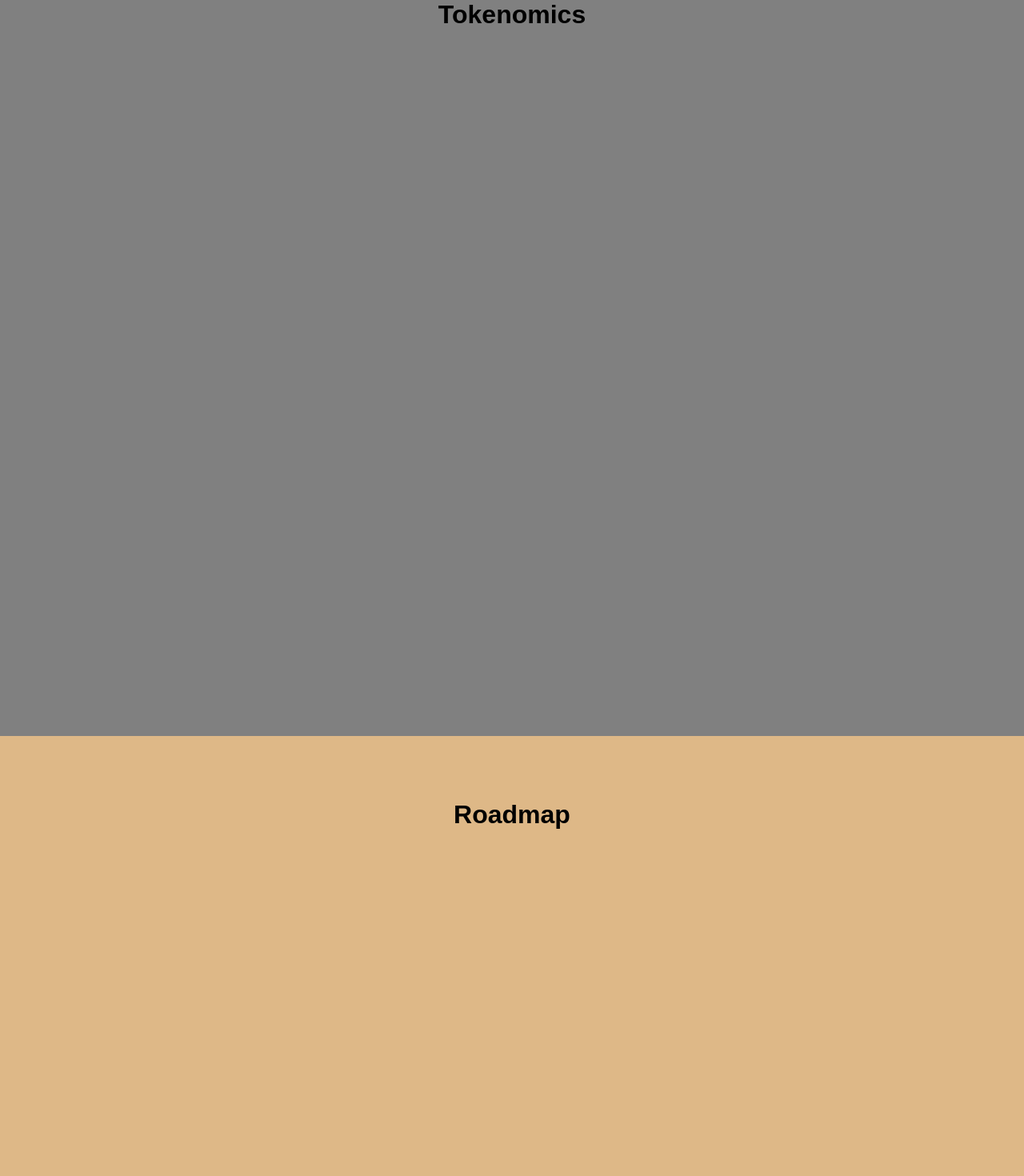
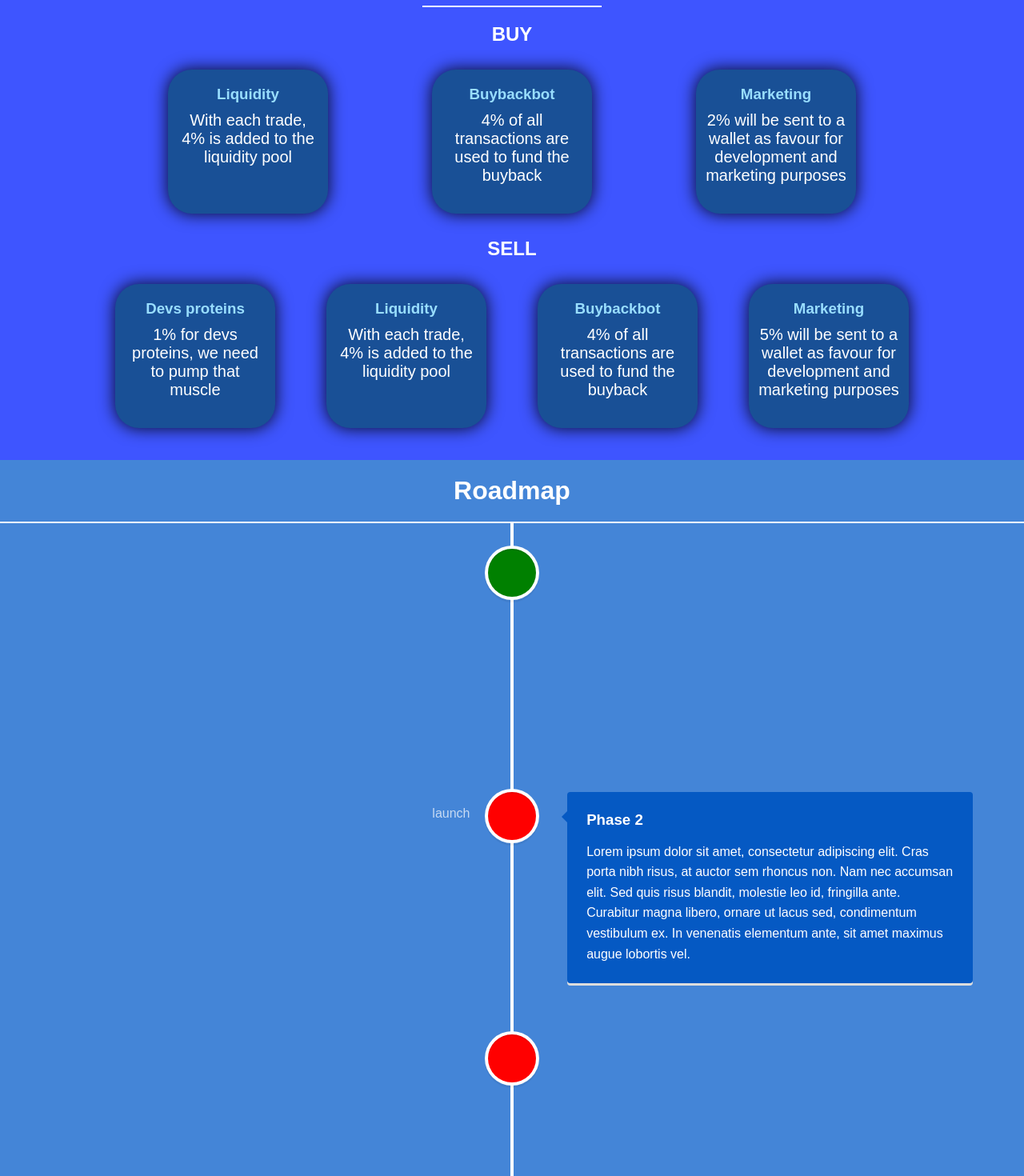
Before and after one commit to sesar002/react_website, a React (Create React App) app: page / in a window 1280 px wide. Shown: the part 1080-2550 px from the top of the page at 80% size. Built offline with nearby package versions, Linux system fonts and the light colour scheme.

Commit message:
roadmap and tokenomics added

```diff
--- a/package.json
+++ b/package.json
@@ -13,6 +13,7 @@
     "react-icons": "^4.2.0",
     "react-scripts": "4.0.3",
     "react-scroll": "^1.8.2",
+    "react-vertical-timeline-component": "^3.3.3",
     "styled-components": "^5.3.0",
     "web-vitals": "^1.1.2"
   },
--- a/src/web/Main.js
+++ b/src/web/Main.js
@@ -3,7 +3,7 @@ import { useState } from "react";
 import "./style.scss";
 import Sidebar from "./sidebar/Sidebar";
 import Home from "./pages/Home";
-import Tokenomics from "./pages/Tokenomics";
+import Tokenomics from "./pages/tokenomics/Tokenomics";
 import Roadmap from "./pages/Roadmap";
 import Team from "./pages/Team";
 
@@ -18,10 +18,14 @@ const Main = () => {
     <>
       <Sidebar isOpen={isOpen} toggle={toggle} />
       <Navbar toggle={toggle} />
-      <Home id="home" />
-      <Tokenomics id="tokenomics" />
-      <Roadmap id="roadmap" />
-      <Team id="team" />
+      <div id="home" className="navigate" />
+      <Home />
+      <div id="tokenomics" className="navigate" />
+      <Tokenomics />
+      <div id="roadmap" className="navigate" />
+      <Roadmap />
+      <div id="team" className="navigate" />
+      <Team />
     </>
   );
 };
--- a/src/web/navbar/NavbarElements.js
+++ b/src/web/navbar/NavbarElements.js
@@ -2,7 +2,7 @@ import styled from "styled-components";
 import { Link } from "react-scroll";
 
 export const Nav = styled.nav`
-  background: #000;
+  background: #000e43;
   width: 100%;
   height: 80px;
   display: flex;
@@ -79,8 +79,8 @@ export const NavLinks = styled(Link)`
   cursor: pointer;
 
   &:hover {
-    color: #15cdfc;
-    border-bottom: #15cdfc solid 3px;
+    color: #0014ff;
+    border-bottom: #0014ff solid 3px;
   }
 `;
 
@@ -95,7 +95,7 @@ export const NavBtn = styled.div`
 
 export const NavBtnLink = styled.a`
   border-radius: 50px;
-  background: red;
+  background: #0014ff;
   white-space: nowrap;
   padding: 10px 22px;
   color: white;
@@ -109,6 +109,6 @@ export const NavBtnLink = styled.a`
   &:hover {
     transition: all 0.2s ease-in-out;
     background: #fff;
-    color: red;
+    color: #0014ff;
   }
 `;
--- a/src/web/pages/Home.js
+++ b/src/web/pages/Home.js
@@ -2,11 +2,7 @@ import React from "react";
 import "../style.scss";
 
 const Home = () => {
-  return (
-    <div className="home">
-      <h1>Home</h1>
-    </div>
-  );
+  return <div className="home"></div>;
 };
 
 export default Home;
--- a/src/web/pages/Roadmap.js
+++ b/src/web/pages/Roadmap.js
@@ -1,10 +1,97 @@
 import React from "react";
 import "../style.scss";
+import {
+  VerticalTimeline,
+  VerticalTimelineElement,
+} from "react-vertical-timeline-component";
+import "react-vertical-timeline-component/style.min.css";
 
 const Roadmap = () => {
   return (
     <div className="roadmap">
       <h1>Roadmap</h1>
+      <VerticalTimeline>
+        <VerticalTimelineElement
+          className="vertical-timeline-element--work"
+          contentStyle={{ background: "#0559c3", color: "#fff" }}
+          contentArrowStyle={{ borderRight: "7px solid  #0559c3" }}
+          date="before launch"
+          iconStyle={{ background: "green", color: "#fff" }}
+        >
+          <h3 className="vertical-timeline-element-title">Phase 1</h3>
+          <p>
+            Lorem ipsum dolor sit amet, consectetur adipiscing elit. Cras porta
+            nibh risus, at auctor sem rhoncus non. Nam nec accumsan elit. Sed
+            quis risus blandit, molestie leo id, fringilla ante. Curabitur magna
+            libero, ornare ut lacus sed, condimentum vestibulum ex. In venenatis
+            elementum ante, sit amet maximus augue lobortis vel.
+          </p>
+        </VerticalTimelineElement>
+        <VerticalTimelineElement
+          className="vertical-timeline-element--work"
+          date="launch"
+          contentStyle={{ background: "#0559c3", color: "#fff" }}
+          contentArrowStyle={{ borderRight: "7px solid  #0559c3" }}
+          iconStyle={{ background: "red", color: "#fff" }}
+        >
+          <h3 className="vertical-timeline-element-title">Phase 2</h3>
+          <p>
+            Lorem ipsum dolor sit amet, consectetur adipiscing elit. Cras porta
+            nibh risus, at auctor sem rhoncus non. Nam nec accumsan elit. Sed
+            quis risus blandit, molestie leo id, fringilla ante. Curabitur magna
+            libero, ornare ut lacus sed, condimentum vestibulum ex. In venenatis
+            elementum ante, sit amet maximus augue lobortis vel.
+          </p>
+        </VerticalTimelineElement>
+        <VerticalTimelineElement
+          className="vertical-timeline-element--work"
+          date="week after launch"
+          contentStyle={{ background: "#0559c3", color: "#fff" }}
+          contentArrowStyle={{ borderRight: "7px solid  #0559c3" }}
+          iconStyle={{ background: "red", color: "#fff" }}
+        >
+          <h3 className="vertical-timeline-element-title">Phase 3</h3>
+          <p>
+            Lorem ipsum dolor sit amet, consectetur adipiscing elit. Cras porta
+            nibh risus, at auctor sem rhoncus non. Nam nec accumsan elit. Sed
+            quis risus blandit, molestie leo id, fringilla ante. Curabitur magna
+            libero, ornare ut lacus sed, condimentum vestibulum ex. In venenatis
+            elementum ante, sit amet maximus augue lobortis vel.
+          </p>
+        </VerticalTimelineElement>
+        <VerticalTimelineElement
+          className="vertical-timeline-element--work"
+          date="two weeks after launch"
+          contentStyle={{ background: "#0559c3", color: "#fff" }}
+          contentArrowStyle={{ borderRight: "7px solid  #0559c3" }}
+          iconStyle={{ background: "red", color: "#fff" }}
+        >
+          <h3 className="vertical-timeline-element-title">Phase 4</h3>
+          <p>
+            Lorem ipsum dolor sit amet, consectetur adipiscing elit. Cras porta
+            nibh risus, at auctor sem rhoncus non. Nam nec accumsan elit. Sed
+            quis risus blandit, molestie leo id, fringilla ante. Curabitur magna
+            libero, ornare ut lacus sed, condimentum vestibulum ex. In venenatis
+            elementum ante, sit amet maximus augue lobortis vel.
+          </p>
+        </VerticalTimelineElement>
+        <VerticalTimelineElement
+          className="vertical-timeline-element--education"
+          date="1 mounth after lounch"
+          contentStyle={{ background: "#0559c3", color: "#fff" }}
+          contentArrowStyle={{ borderRight: "7px solid  #0559c3" }}
+          iconStyle={{ background: "red", color: "#fff" }}
+        >
+          <h3 className="vertical-timeline-element-title">Phase 5</h3>
+          <p>
+            Lorem ipsum dolor sit amet, consectetur adipiscing elit. Cras porta
+            nibh risus, at auctor sem rhoncus non. Nam nec accumsan elit. Sed
+            quis risus blandit, molestie leo id, fringilla ante. Curabitur magna
+            libero, ornare ut lacus sed, condimentum vestibulum ex. In venenatis
+            elementum ante, sit amet maximus augue lobortis vel.
+          </p>
+        </VerticalTimelineElement>
+      </VerticalTimeline>
     </div>
   );
 };
--- /dev/null
+++ b/src/web/pages/tokenomics/Buy.js
@@ -0,0 +1,32 @@
+import React from "react";
+
+const Buy = () => {
+  return (
+    <>
+      <h2>BUY</h2>
+      <div className="tokecont">
+        <div className="tokebox">
+          <h3>Liquidity</h3>
+          <span className="tokepercent">
+            With each trade, 4% is added to the liquidity pool
+          </span>
+        </div>
+        <div className="tokebox">
+          <h3>Buybackbot</h3>
+          <span className="tokepercent">
+            4% of all transactions are used to fund the buyback
+          </span>
+        </div>
+        <div className="tokebox">
+          <h3>Marketing</h3>
+          <span className="tokepercent">
+            2% will be sent to a wallet as favour for development and marketing
+            purposes
+          </span>
+        </div>
+      </div>
+    </>
+  );
+};
+
+export default Buy;
--- /dev/null
+++ b/src/web/pages/tokenomics/Sell.js
@@ -0,0 +1,38 @@
+import React from "react";
+
+const Sell = () => {
+  return (
+    <>
+      <h2>SELL</h2>
+      <div className="tokecont">
+        <div className="tokebox">
+          <h3>Devs proteins</h3>
+          <span className="tokepercent">
+            1% for devs proteins, we need to pump that muscle
+          </span>
+        </div>
+        <div className="tokebox">
+          <h3>Liquidity</h3>
+          <span className="tokepercent">
+            With each trade, 4% is added to the liquidity pool
+          </span>
+        </div>
+        <div className="tokebox">
+          <h3>Buybackbot</h3>
+          <span className="tokepercent">
+            4% of all transactions are used to fund the buyback
+          </span>
+        </div>
+        <div className="tokebox">
+          <h3>Marketing</h3>
+          <span className="tokepercent">
+            5% will be sent to a wallet as favour for development and marketing
+            purposes
+          </span>
+        </div>
+      </div>
+    </>
+  );
+};
+
+export default Sell;
--- a/src/web/pages/Tokenomics.js
+++ b/src/web/pages/tokenomics/Tokenomics.js
@@ -1,10 +1,14 @@
 import React from "react";
-import "../style.scss";
+import "../../style.scss";
+import Buy from "./Buy";
+import Sell from "./Sell";
 
 const Tokenomics = () => {
   return (
     <div className="tokenomics">
       <h1>Tokenomics</h1>
+      <Buy />
+      <Sell />
     </div>
   );
 };
--- a/src/web/sidebar/SidebarElements.js
+++ b/src/web/sidebar/SidebarElements.js
@@ -7,7 +7,7 @@ export const SidebarContainer = styled.aside`
   z-index: 999;
   width: 100%;
   height: 100%;
-  background: #0d0d0d;
+  background: #000e43;
   display: grid;
   align-items: center;
   top: 0;
@@ -56,7 +56,7 @@ export const SidebarLink = styled(Link)`
   transition: 0.2s ease-in-out;
   cursor: pointer;
   &:hover {
-    color: #01bf71;
+    color: #0014ff;
     transition: 0.2s ease-in-out;
   }
 `;
@@ -68,7 +68,7 @@ export const SideBtnWrap = styled.div`
 
 export const SidebarRoute = styled.a`
   border-radius: 50px;
-  background: red;
+  background: #0014ff;
   white-space: nowrap;
   padding: 16px 64px;
   color: #fff;
@@ -82,6 +82,6 @@ export const SidebarRoute = styled.a`
   &:hover {
     transition: all 0.2s ease-in-out;
     background: #fff;
-    color: #010606;
+    color: #2708a0;
   }
 `;
--- a/src/web/style.scss
+++ b/src/web/style.scss
@@ -1,38 +1,93 @@
+$bgrcolor1: #4485d7;
+$bgrcolor2: #3e55ff;
+$color1: #2708a0;
+$color2: #f58549;
+
 * {
   box-sizing: border-box;
   margin: 0;
   padding: 0;
   font-family: sans-serif;
+  color: white;
 }
 
 h1 {
   text-align: center;
+  padding: 20px;
+  border-bottom: 2px solid white;
 }
+
+h2 {
+  margin: 20px 0;
+}
+
+.navigate {
+  position: relative;
+  top: -80px;
+}
+
+//_____________________________________________HOME_________________________________________________________________
 
 .home {
   padding-top: 80px;
-  background: burlywood;
+  background: $bgrcolor1;
   width: 100%;
   height: 1000px;
 }
 
+//_____________________________________________TOKENOMICS_________________________________________________________________
+
 .tokenomics {
-  padding-top: 80px;
-  background: grey;
+  display: flex;
+  justify-content: flex-start;
+  align-items: center;
+  flex-direction: column;
+  box-shadow: 0px 0px 40px 9px rgba(0, 0, 0, 0.82);
+  background: $bgrcolor2;
+  width: 100%;
+  padding: 10px;
+  padding-bottom: 30px;
+  z-index: 10;
+}
+
+.tokecont {
+  display: flex;
+  justify-content: space-evenly;
+  align-items: center;
+  flex-wrap: wrap;
+  width: 100%;
+  max-width: 1100px;
+}
+
+.tokebox {
+  text-align: center;
+  border-radius: 30px;
+  margin: 10px;
+  padding: 10px;
+  width: 200px;
+  height: 180px;
+  box-shadow: 0px 0px 20px 1px rgba(0, 0, 0, 0.82);
+  background: #195096;
+  h3 {
+    padding: 10px 0;
+    color: #99deff;
+  }
+  .tokepercent {
+    font-size: 20px;
+  }
+}
+
+//_____________________________________________ROADMAP_________________________________________________________________
+
+.roadmap {
+  background: $bgrcolor1;
+  width: 100%;
+}
+
+//_____________________________________________TEAM_________________________________________________________________
+
+.team {
+  background: $bgrcolor2;
   width: 100%;
   height: 1000px;
 }
-
-.roadmap {
-  padding-top: 80px;
-  background: burlywood;
-  width: 100%;
-  height: 1000px;
-}
-
-.team {
-  padding-top: 80px;
-  background: grey;
-  width: 100%;
-  height: 1000px;
-}
```
Also changed, not shown: 1 other file (tests, documents, lock files or other folders).
